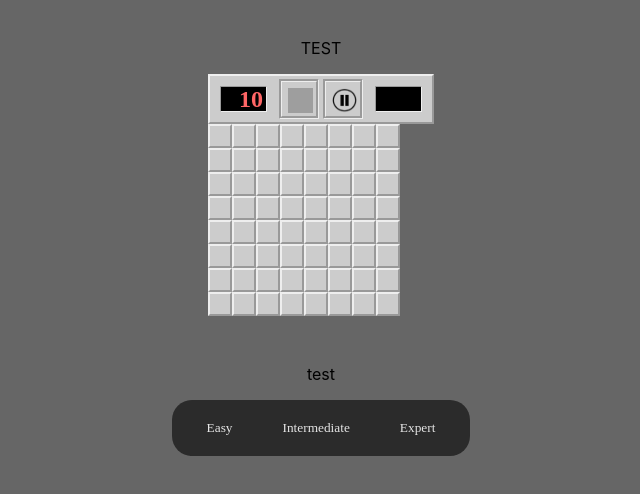
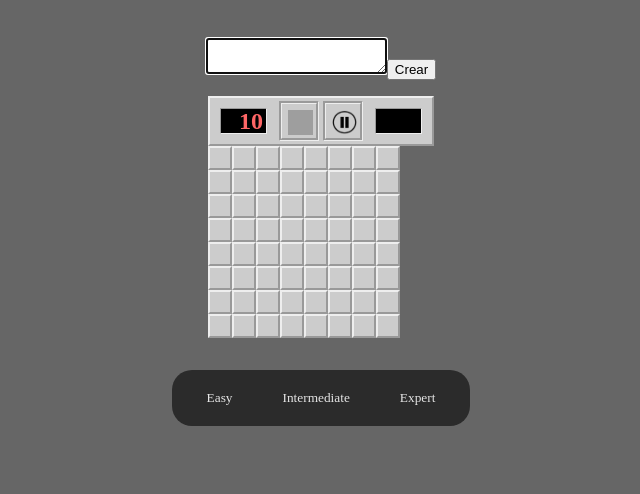
Before and after one commit to cristinaco32/Minesweeper-vite, a React (Vite) app: page /test in a window 1280 px wide. Shown: the top 494 px of the page, without its empty margins (319-959 px from the left). Built offline with nearby package versions, Linux system fonts and the light colour scheme; grey boxes are pictures that could not be loaded; the HTML template or start-up script is replaced by a standard one.

Commit message:
es pot posar mock data!!!!!!

```diff
--- a/src/components/Cell.jsx
+++ b/src/components/Cell.jsx
@@ -2,7 +2,7 @@ import React from 'react';
 import { useEffect, useState } from 'react';
 import '../style/Cell.css';
 
-//TODO: el dissabled no va cutre
+//TODO: el dissabled va cutre
 function Cell({ positionX, positionY, isMine, minesAround, isCovered, tagStatus, leftClickingCell, rightClickingCell, gameStatus }) {
 
     const changeDisplayWhenPlaying = () => {
--- a/src/components/Game.jsx
+++ b/src/components/Game.jsx
@@ -6,11 +6,24 @@ import Score from "./Score";
 import PauseModal from './PauseModal';
 import MockData from './MockData';
 import { generateBoard, copyObject, uncoverAllBadTagedMines, uncoverAllMines, uncoverCascade } from "../logic/boardLogic.js"
+import { generateBoardFromMockData, countMines } from '../logic/testsUtils/mockData';
 
 function Game({ width, height, numberMines, test }) {
 
-    const getBoardFromMockData = () => {
-        return (generateBoard(width, height, numberMines))
+    const getBoardFromMockData = (text) => {
+        console.log(text)
+        const newBoard = generateBoardFromMockData(text)
+        const numberMinesInBoard = countMines(newBoard)
+        const rowLenght = newBoard.length
+        const columnLenght = newBoard[0].length
+        if (newBoard !== null) {
+            setRemainingMines(numberMinesInBoard)
+            setGameStatus('before-start')
+            setRemainingCellsToWin(rowLenght * columnLenght - numberMinesInBoard)
+            setBoard(newBoard)
+        } else {
+            //TODO: avisar entrada erronia
+        }
     }
 
     const leftClickingCell = (positionX, positionY) => {
@@ -21,8 +34,8 @@ function Game({ width, height, numberMines, test }) {
         newBoard[positionY][positionX].isCovered = false
         if (board[positionY][positionX].isMine) {
             setGameStatus('lose')
-            uncoverAllMines(newBoard, width, height)
-            uncoverAllBadTagedMines(newBoard, width, height)
+            uncoverAllMines(newBoard)
+            uncoverAllBadTagedMines(newBoard)
             newBoard[positionY][positionX].tagStatus = 'exploded'
         } else {
             let newRemainingCellsToWin = remainingCellsToWin
@@ -30,7 +43,7 @@ function Game({ width, height, numberMines, test }) {
                 setRemainingMines(remainingMines + 1)
             }
             if (board[positionY][positionX].minesAround === 0) {
-                newRemainingCellsToWin -= uncoverCascade(newBoard, positionX, positionY, width, height)
+                newRemainingCellsToWin -= uncoverCascade(newBoard, positionX, positionY)
 
             }
             setRemainingCellsToWin(newRemainingCellsToWin - 1)
@@ -72,13 +85,7 @@ function Game({ width, height, numberMines, test }) {
     }
 
     const [board, setBoard] = useState(() => {
-        let newBoard = null
-        if (test === true) {
-            newBoard = getBoardFromMockData()
-        } else {
-            newBoard = generateBoard(width, height, numberMines)
-        }
-        return (newBoard)
+        return (generateBoard(width, height, numberMines))
     })
     const [remainingMines, setRemainingMines] = useState(numberMines)
     const [gameStatus, setGameStatus] = useState('before-start')
@@ -97,13 +104,12 @@ function Game({ width, height, numberMines, test }) {
 
     return (
         <>
-            {test && <MockData />}
-            <table className="Game" >
+            {test && <MockData getMockData={getBoardFromMockData} />}
+            <table className="Game" data-testid='game-table'>
                 <Score remainingMines={remainingMines} resetGame={resetGame} gameStatus={gameStatus} pauseGame={pauseGame} continueGame={continueGame} />
                 {(gameStatus === 'pause') && <PauseModal />}
                 <Board board={board} leftClickingCell={leftClickingCell} rightClickingCell={rightClickingCell} gameStatus={gameStatus} />
             </table>
-            <p data-testid='game-table'>test</p>
         </>
     );
 }
--- a/src/components/MockData.jsx
+++ b/src/components/MockData.jsx
@@ -1,9 +1,21 @@
-import React from 'react';
+import React, { useState } from 'react';
 
-function MockData({ }) {
+function MockData({ getMockData }) {
+    const [inputText, setInputText] = useState('')
+
+    const handleChange = (event) => {
+      setInputText(event.target.value)
+    };
+
+    const handleClick = () => {
+      getMockData(inputText)
+    };
+
+
     return (
         <div>
-            TEST
+            <textarea data-testid='MockData' autoFocus onChange={handleChange} value={inputText}/>
+            <button onClick={handleClick}>Crear</button>
         </div>
     )
 }
--- a/src/logic/boardLogic.js
+++ b/src/logic/boardLogic.js
@@ -15,7 +15,7 @@ const getNumMinesAround = (newBoard, y, x, width, height) => {
     return numMinesAround
 }
 
-const fillBoardWithProximities = (board, width, height) => {
+export const fillBoardWithProximities = (board, width, height) => {
     for (let rowIndex = 0; rowIndex < height; rowIndex++) {
         for (let columnIndex = 0; columnIndex < width; columnIndex++) {
             if (board[rowIndex][columnIndex].isMine === false) {
@@ -69,9 +69,9 @@ export const copyObject = (boardToCopy) => {
     return JSON.parse(JSON.stringify(boardToCopy))
 }
 
-export const uncoverAllMines = (newBoard, width, height ) => {
-    for (let rowIndex = 0; rowIndex < height; rowIndex++) {
-        for (let columnIndex = 0; columnIndex < width; columnIndex++) {
+export const uncoverAllMines = (newBoard ) => {
+    for (let rowIndex = 0; rowIndex < newBoard.length; rowIndex++) {
+        for (let columnIndex = 0; columnIndex < newBoard[0].length; columnIndex++) {
             if (newBoard[rowIndex][columnIndex].isMine && newBoard[rowIndex][columnIndex].tagStatus !== 'flag' ) {
                 newBoard[rowIndex][columnIndex].isCovered = false
             }
@@ -79,22 +79,23 @@ export const uncoverAllMines = (newBoard, width, height ) => {
     }
 }
 
-export const uncoverAllBadTagedMines = (newBoard, width, height) => {
-    for (let rowIndex = 0; rowIndex < height; rowIndex++) {
-        for (let columnIndex = 0; columnIndex < width; columnIndex++) {
-            if (newBoard[rowIndex][columnIndex].isMine === false && newBoard[rowIndex][columnIndex].tagStatus === 'flag') {
+export const uncoverAllBadTagedMines = (newBoard) => {
+    for (let rowIndex = 0; rowIndex < newBoard.length; rowIndex++) {
+        for (let columnIndex = 0; columnIndex < newBoard[0].length; columnIndex++) {
+            if (newBoard[rowIndex][columnIndex].isMine === false &&
+                 newBoard[rowIndex][columnIndex].tagStatus === 'flag') {
                 newBoard[rowIndex][columnIndex].isCovered = false
             }
         }
     }
 }
 
-export const uncoverCascade = (newBoard, x, y,width, height) => {
+export const uncoverCascade = (newBoard, x, y) => {
     let newCellsUncovered = 0
     let startY = Math.max(y - 1, 0)
     let startX = Math.max(x - 1, 0)
-    let finishY = Math.min(y + 1, height - 1)
-    let finishX = Math.min(x + 1, width - 1)
+    let finishY = Math.min(y + 1, newBoard.length - 1)
+    let finishX = Math.min(x + 1, newBoard[0].length - 1)
 
     for (let rowIndex = startY; rowIndex <= finishY; rowIndex++) {
         for (let columnIndex = startX; columnIndex <= finishX; columnIndex++) {
@@ -103,7 +104,7 @@ export const uncoverCascade = (newBoard, x, y,width, height) => {
                     newBoard[rowIndex][columnIndex].isCovered = false
                     newCellsUncovered++
                     if (newBoard[rowIndex][columnIndex].minesAround === 0) {
-                        newCellsUncovered += uncoverCascade(newBoard, columnIndex, rowIndex, width, height)
+                        newCellsUncovered += uncoverCascade(newBoard, columnIndex, rowIndex)
                     }
                 }
             }
--- /dev/null
+++ b/src/logic/testsUtils/mockData.js
@@ -0,0 +1,44 @@
+import { fillBoardWithProximities, generateBoard } from "../boardLogic"
+
+//TODO: controlar entrada mock data errònia + controlar l'altre format
+export const generateBoardFromMockData = (mockData) => {
+    let mockDataFormat = mockData.split('\n')
+    mockDataFormat = mockDataFormat.map((row) => {
+        return (row.split('|').filter(element => element).map((cell) => {
+            return (cell.trim())
+        }))
+    })
+    const board = mockDataFormat.map((row) => {
+        return (row.map((cell) => {
+            const newCell = {
+                isCovered: true,
+                isMine: false,
+                minesAround: 0,
+                tagStatus: 'hidden'
+            }
+            if (cell === '*') {
+                newCell.isMine = true
+                newCell.minesAround = -1
+            }
+            return (newCell)
+        }))
+    })
+
+    console.log(board[0].length)
+
+    fillBoardWithProximities(board, board[0].length, board.length)
+
+    return (board)
+}
+
+export const countMines = (board) => {
+    let numberMines = 0
+    for (let rowIndex = 0; rowIndex < board.length; rowIndex++) {
+        for (let columnIndex = 0; columnIndex < board[0].length; columnIndex++) {
+            if (board[rowIndex][columnIndex].isMine) {
+                numberMines++
+            }
+        }
+    }
+    return (numberMines)
+}
```
Also changed, not shown: 2 other files (tests, documents, lock files or other folders).
